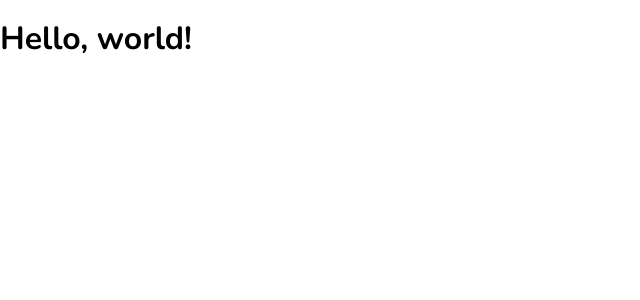
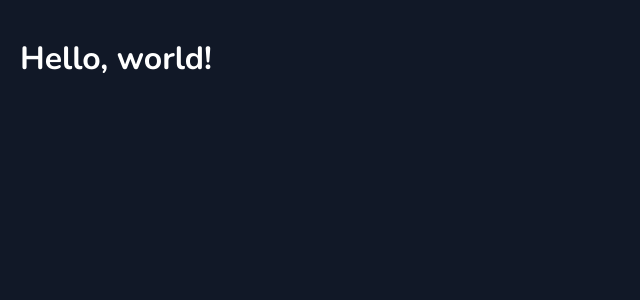
Before and after one commit to lauanS/sp-sheet, a Vue app: page / in a window 1280 px wide. Shown: the top 300 px of the page, without its empty margins (0-640 px from the left). Built offline with nearby package versions, Linux system fonts and the light colour scheme.

Commit message:
:lipstick: Add main layout

```diff
--- a/src/App.vue
+++ b/src/App.vue
@@ -1,9 +1,20 @@
 <template>
-  <RouterView />
+  <div class="main-layout">
+    <RouterView />
+  </div>
 </template>
 
 <script setup lang="ts">
 </script>
 
 <style scoped>
+.main-layout {
+  background-color: #111827;
+  color: white;
+
+  min-width: 100vw;
+  min-height: 100vh;
+  padding: 20px;
+  box-sizing: border-box;
+}
 </style>
```
